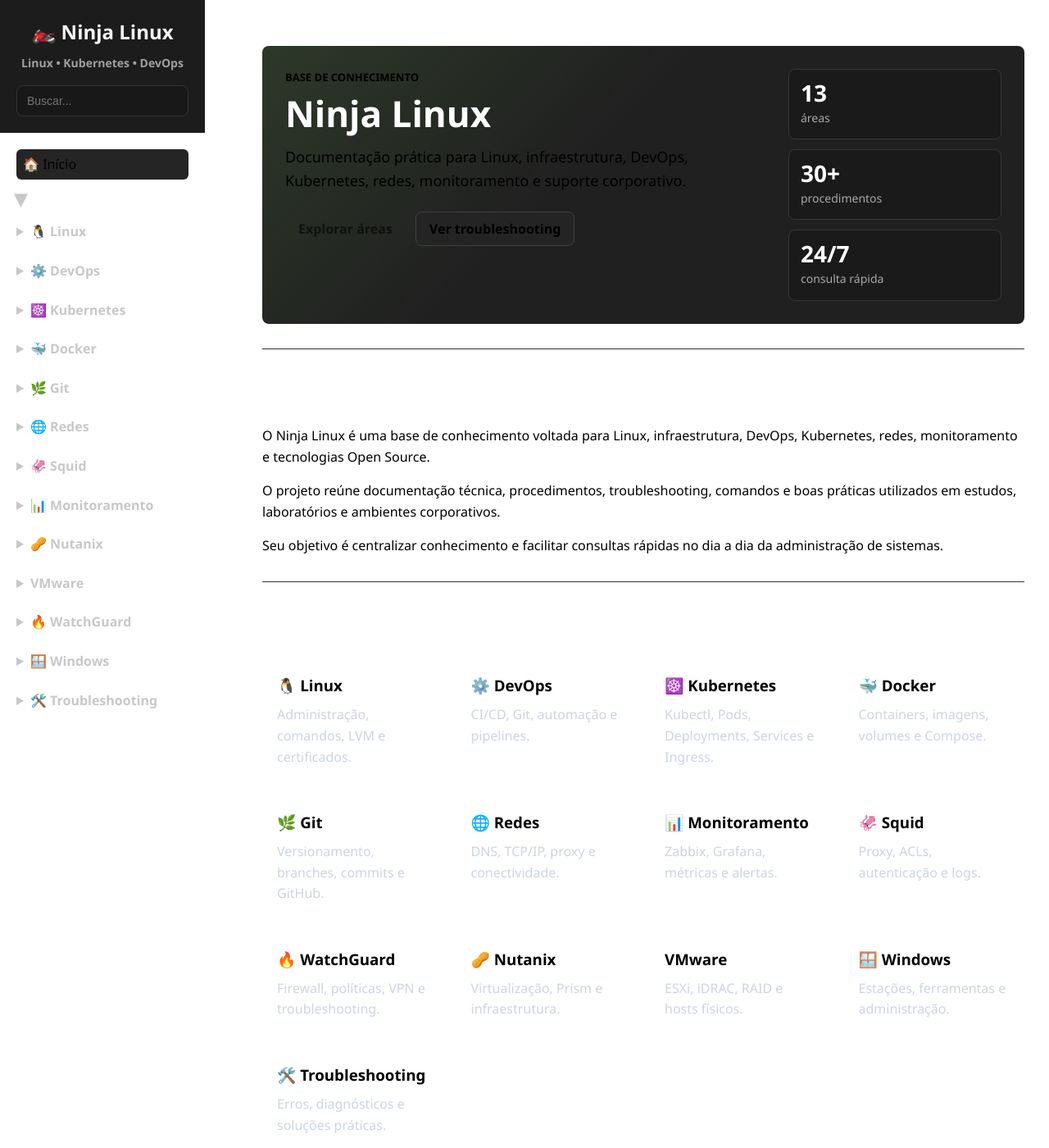
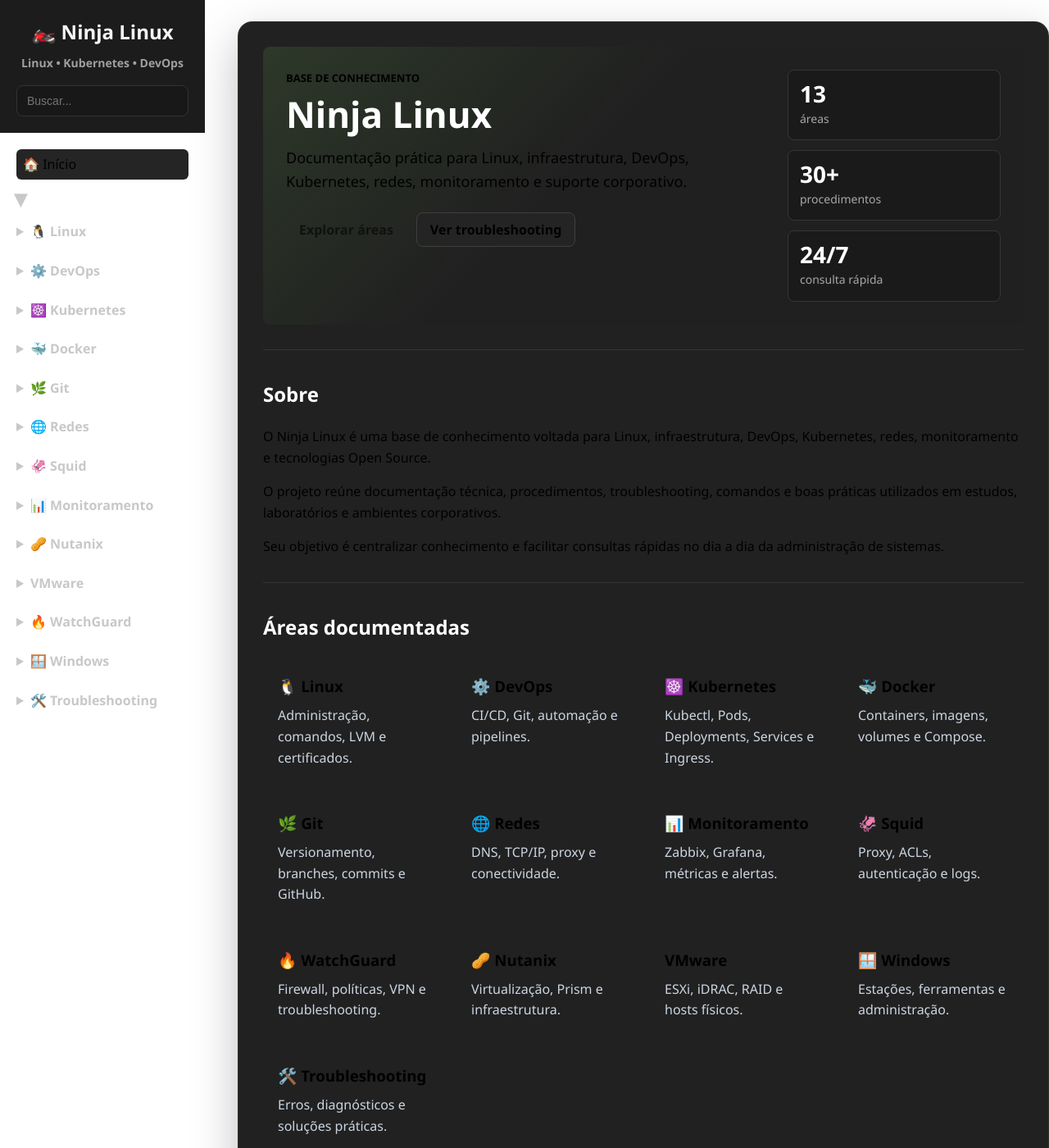
Before and after one commit to joaopedros111/ninja-linux, a Jekyll site: the page built from index.md, in a window 1280 px wide and 1400 px high. Shown: the whole window at 82% size. Built offline with Jekyll 4.4.1, drawn with Linux system fonts in a browser that asks for light colours.

Commit message:
Atualiza Tema Escuro

```diff
--- a/assets/css/style.css
+++ b/assets/css/style.css
@@ -9,12 +9,33 @@
     --borda: #333;
 }
 
+html,
+body {
+  min-height: 100%;
+}
+
 body {
   margin: 0;
   font-family: "Segoe UI", Arial, sans-serif;
-  background: var(--bg-principal);
+  background: radial-gradient(circle at top right, rgba(124, 203, 94, 0.14), transparent 30%), var(--bg-principal);
   color: var(--texto);
   line-height: 1.6;
+}
+
+.page-shell {
+  min-height: 100vh;
+  margin-left: 290px;
+  background: transparent;
+}
+
+main {
+  margin-left: 0;
+  padding: 30px;
+  max-width: 1000px;
+  background: rgba(24, 24, 24, 0.95);
+  border-radius: 28px;
+  box-shadow: 0 18px 60px rgba(0, 0, 0, 0.35);
+  border: 1px solid rgba(124, 203, 94, 0.12);
 }
 
 .sidebar {
@@ -88,6 +109,9 @@
   margin-left: 290px;
   padding: 30px;
   max-width: 1000px;
+  background: rgba(24, 24, 24, 0.96);
+  border-radius: 18px;
+  box-shadow: 0 20px 56px rgba(0, 0, 0, 0.25);
 }
 
 .home-hero {
@@ -340,6 +364,26 @@
     border-radius: 0 8px 8px 0;
 }
 
+.site-footer {
+    display: flex;
+    flex-wrap: wrap;
+    justify-content: space-between;
+    gap: 14px;
+    padding: 24px clamp(24px, 5vw, 72px);
+    border-top: 1px solid #2a2a2a;
+    color: var(--texto);
+    background: rgba(16, 18, 16, 0.95);
+}
+
+.site-footer span {
+    min-width: 0;
+}
+
+.site-footer span:last-child {
+    flex: 1 1 auto;
+    text-align: right;
+}
+
 @media (max-width: 768px) {
 
     .sidebar {
```
